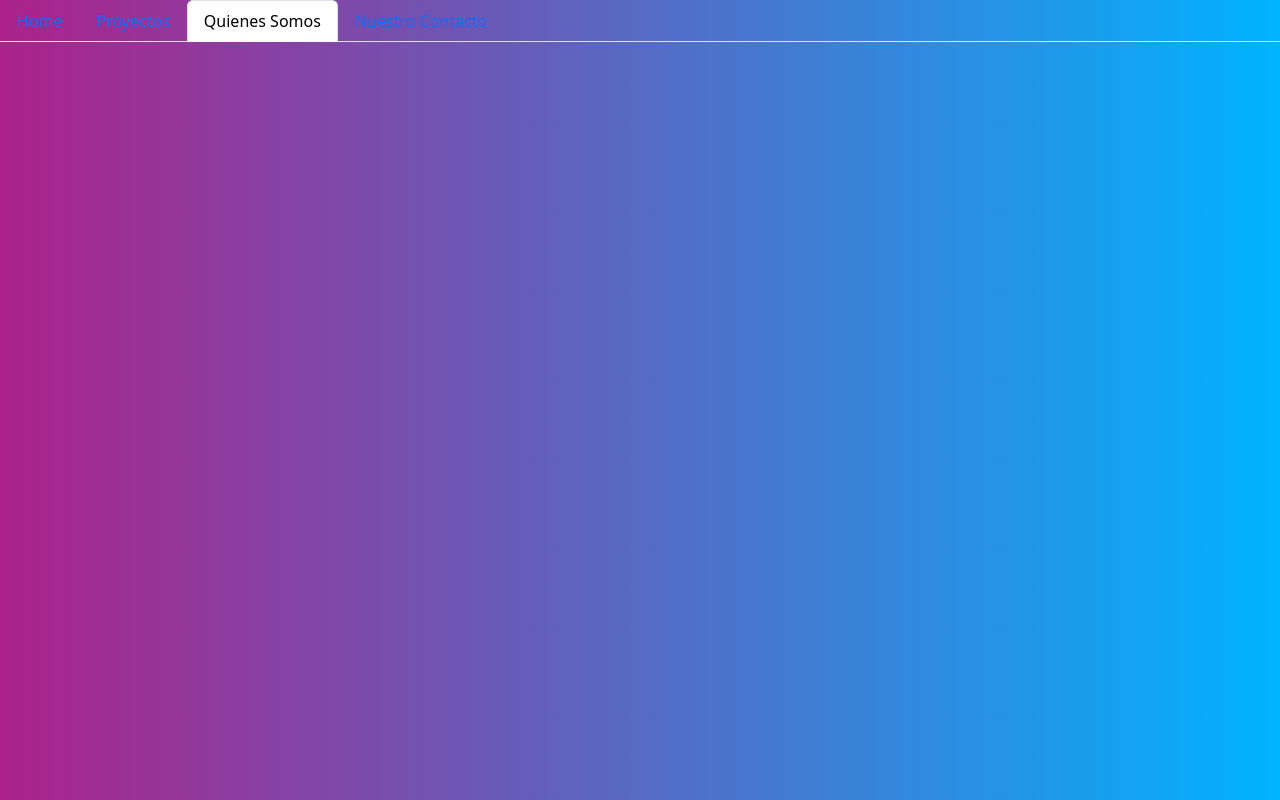
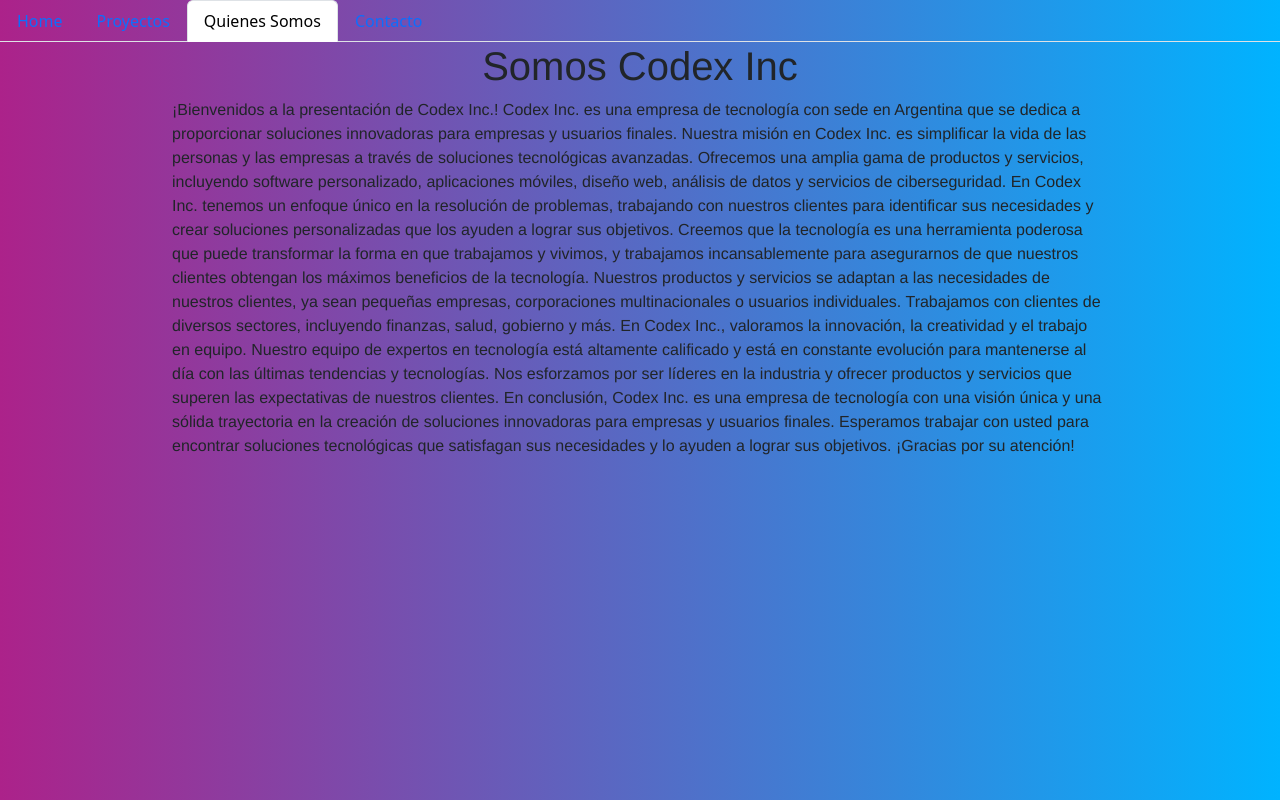
Before and after one commit to Facux95/pagina3, a plain HTML site: page index.html in a window 1280 px wide. Drawn offline with nearby package versions, Linux system fonts and the light colour scheme.

```diff
--- a/css3.css
+++ b/css3.css
@@ -1,3 +1,26 @@
+* {
+    margin: 0;
+    padding: 0;
+    box-sizing: border-box;
+}
+
+h1{
+    text-align: center;
+  }
+
+
 body{
     background: linear-gradient(to right, rgb(172, 34, 138), rgb(0, 179, 255));
 }
+
+
+#texto {
+    font-family: "Helvetica Neue", Arial, sans-serif;
+  }
+
+.container {
+    width: 75vw;
+    max-width: 1000px;
+    min-width: 320px;
+    margin: auto;
+}
--- a/index.html
+++ b/index.html
@@ -22,9 +22,21 @@
           <a class="nav-link active" aria-current="page" href="#">Quienes Somos</a>
         </li>
         <li class="nav-item">
-          <a class="nav-link" href="#">Nuestro  Contacto</a>
+          <a  class="nav-link" href="#">Contacto</a>
         </li>
       </ul>
+    <h1 id="texto">Somos Codex Inc </h1>
+      <div class="container"><p id="texto">¡Bienvenidos a la presentación de Codex Inc.! Codex Inc. es una empresa de tecnología con sede en Argentina que se dedica a proporcionar soluciones innovadoras para empresas y usuarios finales.
+
+        Nuestra misión en Codex Inc. es simplificar la vida de las personas y las empresas a través de soluciones tecnológicas avanzadas. Ofrecemos una amplia gama de productos y servicios, incluyendo software personalizado, aplicaciones móviles, diseño web, análisis de datos y servicios de ciberseguridad.
+
+        En Codex Inc. tenemos un enfoque único en la resolución de problemas, trabajando con nuestros clientes para identificar sus necesidades y crear soluciones personalizadas que los ayuden a lograr sus objetivos. Creemos que la tecnología es una herramienta poderosa que puede transformar la forma en que trabajamos y vivimos, y trabajamos incansablemente para asegurarnos de que nuestros clientes obtengan los máximos beneficios de la tecnología.
+
+        Nuestros productos y servicios se adaptan a las necesidades de nuestros clientes, ya sean pequeñas empresas, corporaciones multinacionales o usuarios individuales. Trabajamos con clientes de diversos sectores, incluyendo finanzas, salud, gobierno y más.
+
+        En Codex Inc., valoramos la innovación, la creatividad y el trabajo en equipo. Nuestro equipo de expertos en tecnología está altamente calificado y está en constante evolución para mantenerse al día con las últimas tendencias y tecnologías. Nos esforzamos por ser líderes en la industria y ofrecer productos y servicios que superen las expectativas de nuestros clientes.
+
+        En conclusión, Codex Inc. es una empresa de tecnología con una visión única y una sólida trayectoria en la creación de soluciones innovadoras para empresas y usuarios finales. Esperamos trabajar con usted para encontrar soluciones tecnológicas que satisfagan sus necesidades y lo ayuden a lograr sus objetivos. ¡Gracias por su atención!</p></div>
 
       <script src="https://cdn.jsdelivr.net/npm/@popperjs/core@2.11.6/dist/umd/popper.min.js" integrity="sha384-oBqDVmMz9ATKxIep9tiCxS/Z9fNfEXiDAYTujMAeBAsjFuCZSmKbSSUnQlmh/jp3" crossorigin="anonymous"></script>
       <script src="https://cdn.jsdelivr.net/npm/bootstrap@5.3.0-alpha1/dist/js/bootstrap.min.js" integrity="sha384-mQ93GR66B00ZXjt0YO5KlohRA5SY2XofN4zfuZxLkoj1gXtW8ANNCe9d5Y3eG5eD" crossorigin="anonymous"></script>
```
